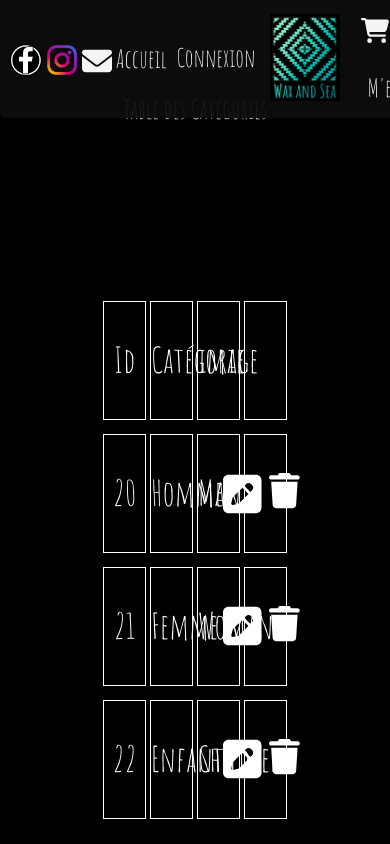
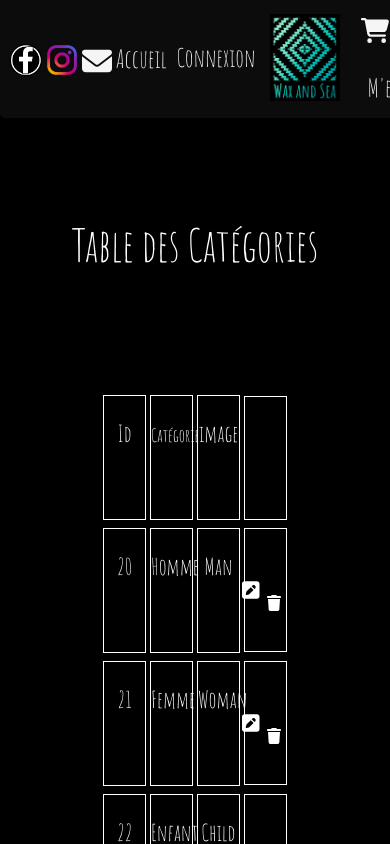
Before and after one commit to tristanlaulanie/waxandsea-front-dashboard, a React (Create React App) app: page /dashboard/categories in a window 390 px wide. Shown: the top 844 px of the page. Built offline with nearby package versions, Linux system fonts and the light colour scheme.

Commit message:
categories:responsive:done

```diff
--- a/src/components/Dashboard/AccueilDashboard.css
+++ b/src/components/Dashboard/AccueilDashboard.css
@@ -15,8 +15,8 @@
     align-items: center;
     color: white;
     background-color: black;
-    margin-bottom: -6em;
-    height: 200vh;
+    margin-bottom: -10vh;
+    height: 220vh;
 }
 
 .section_menu {
@@ -29,6 +29,7 @@
 
 .dash_home_header {
     letter-spacing: 8px;
+    margin-top: 20vh;
 }
 
 .dashboard_title {
--- a/src/components/Dashboard/Categories/Categories.css
+++ b/src/components/Dashboard/Categories/Categories.css
@@ -20,6 +20,7 @@
     align-items: center;
     margin-top: 8em;
     gap: 2em;
+    font-size: 30px;
 }
 
 .categories_section {
@@ -39,7 +40,7 @@
 }
 
 .categories_title_info {
-    height: 14.1vh;
+    height: 14.8vh;
     width: 11vw;
     border: 1px solid white;
     text-align: center;
--- /dev/null
+++ b/src/components/Dashboard/Categories/CategoriesResponsive.css
@@ -0,0 +1,46 @@
+@media screen and (width <= 850px){
+    .category_title {
+        font-size: 27px;
+        position: relative;
+        top: 5px;
+    }
+
+    .categories_set_icons {
+        font-size: 12px;
+        height: 14.7vh;
+    }
+}
+
+@media screen and (width <= 685px) {
+    .categories_title_info {
+        font-size: 27px;
+    }
+
+    .category_title {
+        font-size: 22px;
+        position: relative;
+        top: 5px;
+    }
+
+    .categories_set_icons {
+        font-size: 10px;
+        height: 14.7vh;
+    }
+}
+
+@media screen and (width <= 570px) {
+    .category_title {
+        font-size: 18px;
+        position: relative;
+        top: 5px;
+    }
+
+    .categories_title_info {
+        font-size: 23px;
+    }
+
+    .categories_set_icons {
+        font-size: 8px;
+        height: 14.7vh;
+    }
+}
--- a/src/components/Dashboard/Categories/index.js
+++ b/src/components/Dashboard/Categories/index.js
@@ -1,5 +1,6 @@
 import React from "react";
 import "./Categories.css";
+import "./CategoriesResponsive.css";
 import { FontAwesomeIcon } from "@fortawesome/react-fontawesome";
 import { faPenSquare } from "@fortawesome/free-solid-svg-icons";
 import { faTrash } from "@fortawesome/free-solid-svg-icons";
@@ -11,13 +12,14 @@ function Categories() {
       <body className="categories_body">
         <section id="title">
           <h2>Table des Catégories</h2>
-          <i className="fa-solid fa-pen-to-square"></i>
         </section>
 
         <section className="categories_section">
           <div className="categories_tables">
             <h3 className="categories_title_info">Id</h3>
-            <h3 className="categories_title_info">Catégorie</h3>
+            <h3 className="categories_title_info ">
+              <div className="category_title">Catégorie</div>
+            </h3>
             <h3 className="categories_title_info">image</h3>
             <p className="categories_set_icons"></p>
           </div>
@@ -45,8 +47,8 @@ function Categories() {
           </div>
           <div className="categories_tables">
             <h3 className="categories_title_info">22</h3>
-            <h3 className="categories_title_info">Enfants</h3>
-            <h3 className="categories_title_info">Children</h3>
+            <h3 className="categories_title_info">Enfant</h3>
+            <h3 className="categories_title_info">Child</h3>
             <p className="categories_set_icons">
               <Link to="/dashboard/categories/set">
                 <FontAwesomeIcon icon={faPenSquare} className="pen-square" />
```
